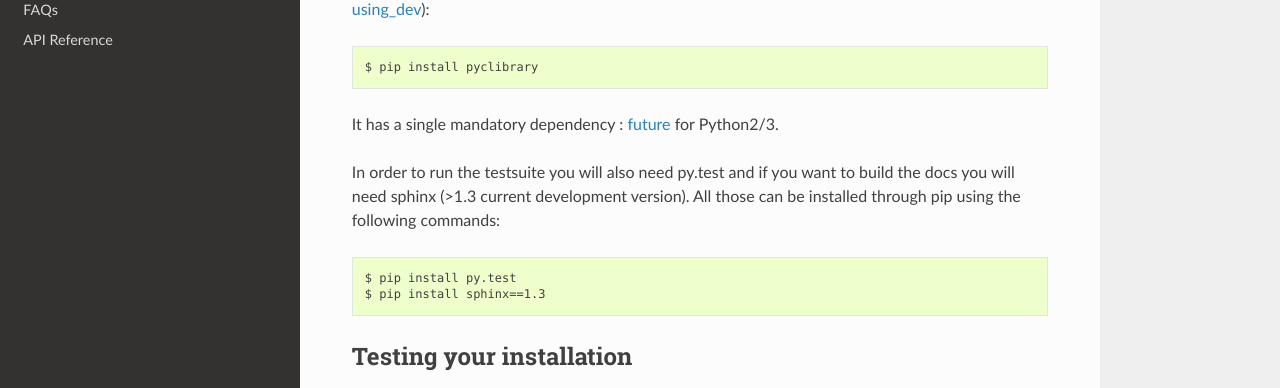
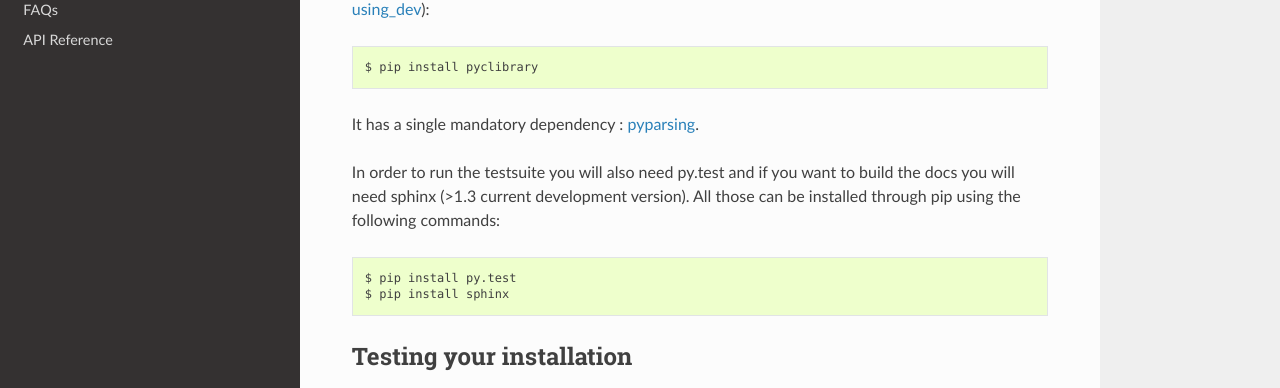
Before and after one commit to MatthieuDartiailh/pyclibrary, a Sphinx documentation site: the page built from docs/source/get_started/installation.rst, in a window 1280 px wide and 1309 px high. Shown: the part 342-730 px from the top of the window. Built offline with Sphinx 7.4.7 and the Read the Docs theme 2.0.0, drawn with Linux system fonts in a browser that asks for light colours.

Commit message:
docs: update dependency

```diff
--- a/docs/requirements.txt
+++ b/docs/requirements.txt
@@ -1,2 +1 @@
-sphinxcontrib-napoleon
-future
+pyparsing>=2.3.1,<3
--- a/docs/source/get_started/installation.rst
+++ b/docs/source/get_started/installation.rst
@@ -11,16 +11,16 @@ must get a copy from github see using_dev_)::
 
 	$ pip install pyclibrary
 
-It has a single mandatory dependency : `future`_ for Python2/3.
+It has a single mandatory dependency : `pyparsing`_.
 
 In order to run the testsuite you will also need py.test and if you want to
 build the docs you will need sphinx (>1.3 current development version). All
 those can be installed through pip using the following commands::
 
     $ pip install py.test
-    $ pip install sphinx==1.3
+    $ pip install sphinx
 
-.. _future: http://python-future.org/
+.. _pyparsing: https://github.com/pyparsing/pyparsing/
 
 
 Testing your installation
```
